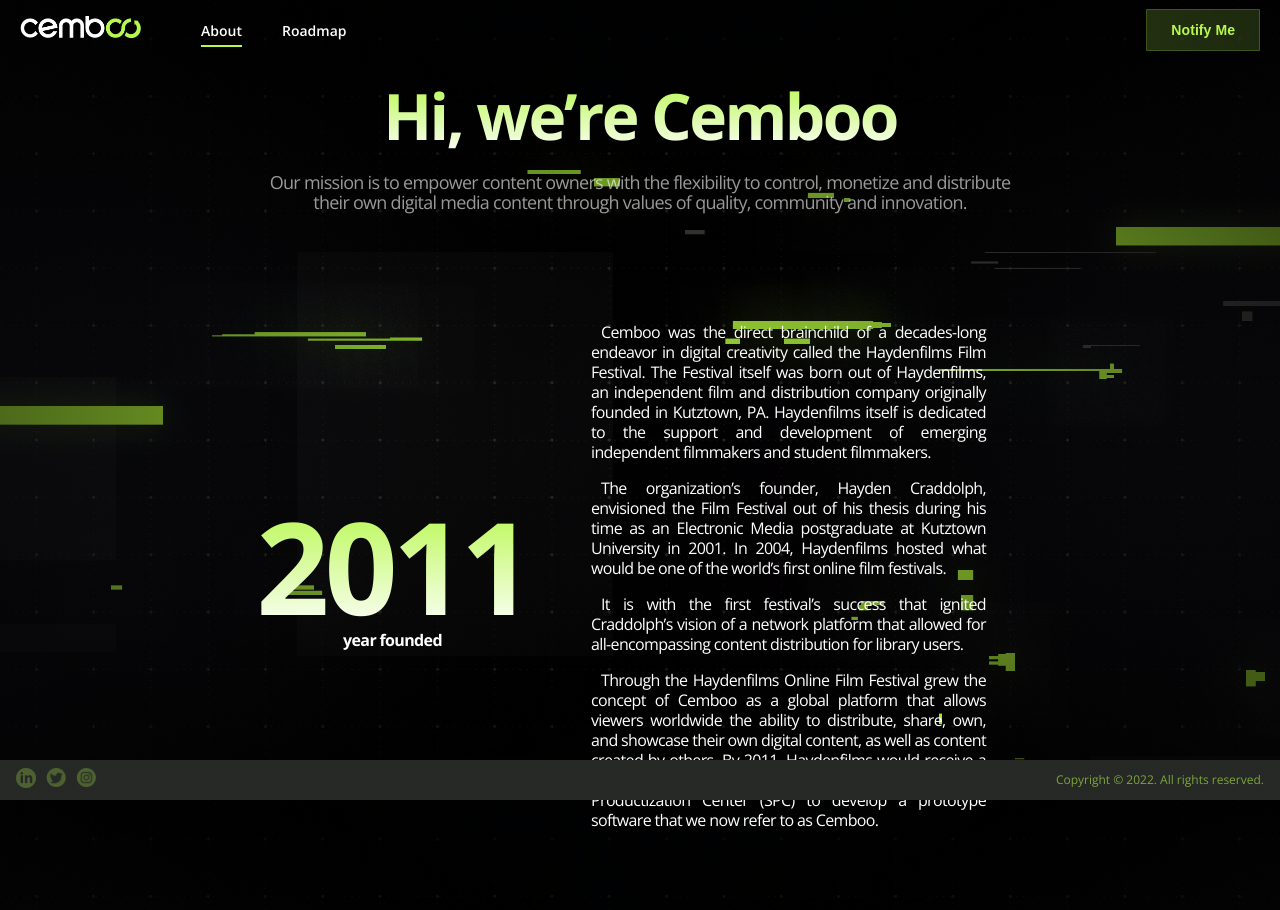
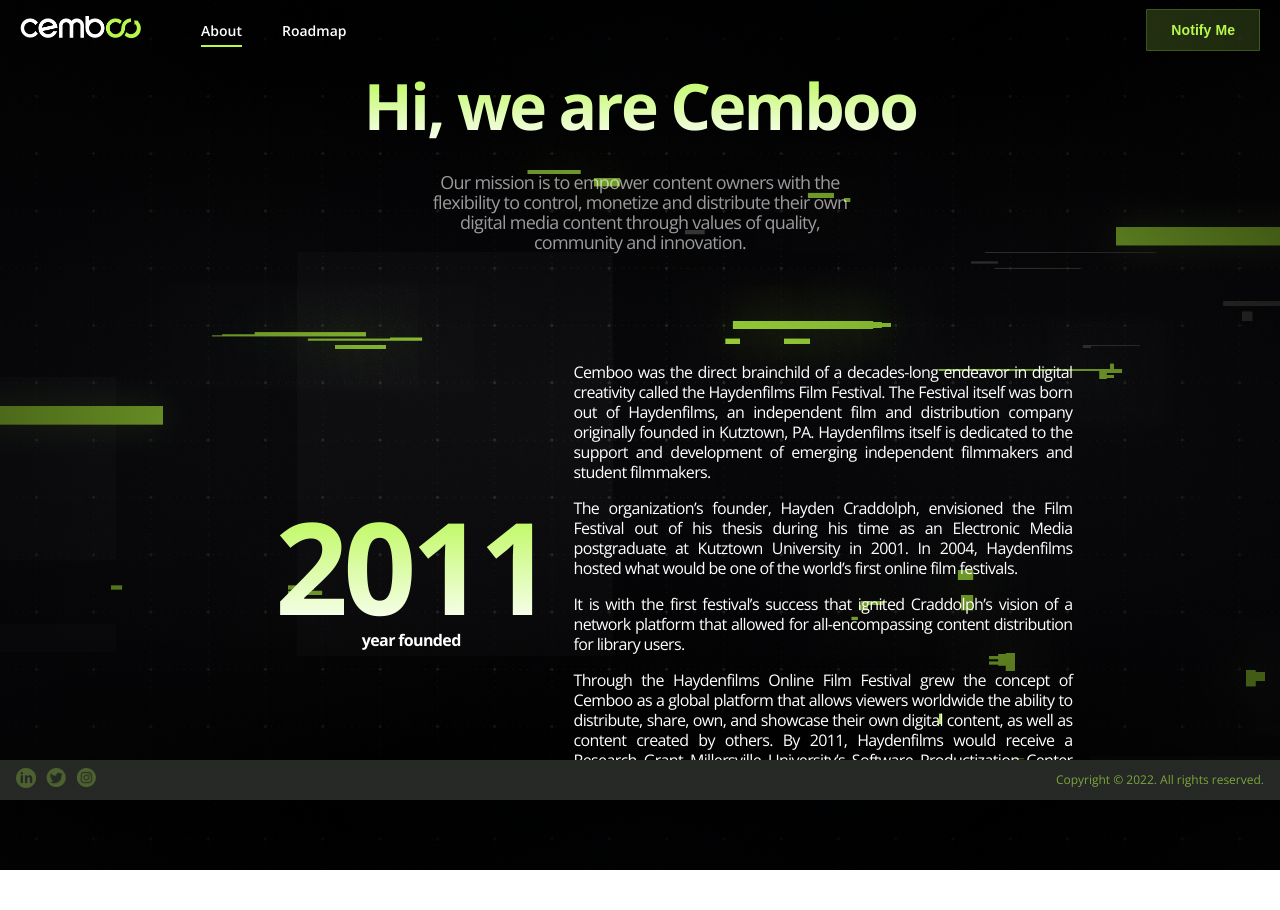
Before and after one commit to chravi14/cemboo-alpha, a React (Create React App) app: page /about in a window 1280 px wide. After the commit the page ends 870 px from the top, so only its background shows below. Built offline with nearby package versions, Linux system fonts and the light colour scheme.

Commit message:
Added final changes

```diff
--- a/src/components/about-components/about.styled.ts
+++ b/src/components/about-components/about.styled.ts
@@ -10,26 +10,53 @@ export const AboutHeroWrapper = styled.div`
   text-align: center;
   width: 100%;
   margin: 0 auto;
-  @media only screen and (min-width: 768px) {
+  @media only screen and (min-width: 768px) and (max-width: 959px) {
     width: 75%;
   }
 
-  @media only screen and (min-width: 960px) {
+  @media only screen and (min-width: 960px) and (max-width: 1023px) {
     padding: 20px;
     width: 65%;
+  }
+
+  @media only screen and (min-width: 1024px) and (max-width: 1199px) {
+    width: 65%;
+    margin: 0 auto;
+  }
+
+  @media only screen and (min-width: 1200px) {
+    width: 50%;
+    margin: 0 auto;
+  }
+`;
+
+export const AboutHeroTextWrapper = styled.div`
+  padding: 20px;
+  @media screen and (min-width: 960px) and (max-width: 1023px) {
+    width: 60%;
+    margin: 0 auto;
+  }
+
+  @media only screen and (min-width: 1200px) {
+    width: 75%;
+    margin: 0 auto;
   }
 `;
 
 export const AboutHeroHeader = styled(CustomHeader)`
-  font-size: 40px;
+  font-size: 32px;
   line-height: 72px;
-  margin-bottom: 10px;
-  width: 75%;
-  margin: 0 auto;
-  @media screen and (min-width: 960px) {
+  margin: 10px 0;
+  width: 100%;
+  @media screen and (min-width: 960px) and (max-width: 1023px) {
     font-size: 64px;
     line-height: 72px;
     margin-bottom: 20px;
+  }
+
+  @media only screen and (min-width: 1200px) {
+    font-size: 64px;
+    line-height: 72px;
   }
 `;
 
@@ -44,8 +71,13 @@ export const AboutStatsWrapper = styled.div`
     grid-template-columns: repeat(4, 1fr);
   }
 
-  @media only screen and (min-width: 960px) {
+  @media only screen and (min-width: 960px) and (max-width: 1023px) {
     row-gap: 45px;
+  }
+
+  @media only screen and (min-width: 1200px) {
+    font-size: 64px;
+    line-height: 72px;
   }
 `;
 
@@ -70,6 +102,7 @@ export const StatsYear = styled(CustomHeader)`
 
 export const StatsYearSubText = styled(CustomBoldText)`
   font-size: 16px;
+  text-align: center;
 `;
 
 export const StoryWrapper = styled.div`
@@ -78,7 +111,7 @@ export const StoryWrapper = styled.div`
   margin: 40px 0;
   padding-bottom: 48px;
 
-  @media only screen and (min-width: 960px) {
+  @media only screen and (min-width: 960px) and (max-width: 1023px) {
     width: 75%;
     margin: 0 auto;
   }
@@ -89,7 +122,7 @@ export const StoryTitle = styled(CustomSubHeader)`
   line-height: 32px;
   margin-bottom: 10px;
 
-  @media only screen and (min-width: 960px) {
+  @media only screen and (min-width: 960px) and (max-width: 1023px) {
     margin-bottom: 26px;
   }
 `;
@@ -106,13 +139,12 @@ export const StoryTextWrapper = styled.div`
     padding: 25px;
   }
 
-  @media only screen and (min-width: 960px) {
+  @media only screen and (min-width: 960px) and (max-width: 1023px) {
     padding: 25px 50px;
   }
 `;
 
 export const StoryText = styled(CustomLightText)`
-  text-indent: 10px;
   text-align: justify;
   font-size: 16px;
   color: rgba(255, 255, 255, 1);
@@ -141,8 +173,16 @@ export const AboutContentWrapper = styled.div`
   grid-template-columns: repeat(12, 1fr);
   margin-top: 35px;
   align-items: center;
-  @media only screen and (min-width: 960px) {
+  @media only screen and (min-width: 960px) and (max-width: 1023px) {
     padding: 30px;
+  }
+
+  @media only screen and (min-width: 1024px) and (max-width: 1199px) {
+    padding: 25px 0px;
+  }
+
+  @media only screen and (min-width: 1200px) {
+    padding: 30px 75px;
   }
 `;
 
@@ -152,25 +192,33 @@ export const AboutContentYearWrapper = styled.div`
     grid-column: 1/13;
   }
 
-  @media only screen and (min-width: 601px) and (max-width: 959px) {
+  @media only screen and (min-width: 601px) and (max-width: 1023px) {
     grid-column: 1/13;
   }
-  @media only screen and (min-width: 960px) {
+  @media only screen and (min-width: 1024px) and (max-width: 1199px) {
+    grid-column: 2/6;
+  }
+
+  @media only screen and (min-width: 1200px) {
     grid-column: 3/6;
   }
 `;
 
 export const AboutContentTextWrapper = styled.div`
-  @media only screen and (min-width: 960px) {
-    grid-column: 6/11;
-  }
-
-  @media only screen and (min-width: 601px) and (max-width: 959px) {
+  @media only screen and (max-width: 600px) {
     grid-column: 1/13;
   }
 
-  @media only screen and (max-width: 600px) {
+  @media only screen and (min-width: 601px) and (max-width: 1023px) {
     grid-column: 1/13;
+  }
+
+  @media only screen and (min-width: 1024px) and (max-width: 1199px) {
+    grid-column: 6/12;
+  }
+
+  @media only screen and (min-width: 1200px) {
+    grid-column: 6/12;
   }
 `;
 
--- a/src/components/about-components/about.tsx
+++ b/src/components/about-components/about.tsx
@@ -6,12 +6,14 @@ export const AboutContainer = () => {
     <>
       <InnerContainer>
         <Styled.AboutHeroWrapper>
-          <Styled.AboutHeroHeader>Hi, we’re Cemboo</Styled.AboutHeroHeader>
-          <CustomLightText size={18}>
-            Our mission is to empower content owners with the flexibility to
-            control, monetize and distribute their own digital media content
-            through values of quality, community and innovation.
-          </CustomLightText>
+          <Styled.AboutHeroHeader>Hi, we are Cemboo</Styled.AboutHeroHeader>
+          <Styled.AboutHeroTextWrapper>
+            <CustomLightText size={18}>
+              Our mission is to empower content owners with the flexibility to
+              control, monetize and distribute their own digital media content
+              through values of quality, community and innovation.
+            </CustomLightText>
+          </Styled.AboutHeroTextWrapper>
         </Styled.AboutHeroWrapper>
       </InnerContainer>
       <InnerContainer>
--- a/src/components/landing-components/judges-list/judges.styled.ts
+++ b/src/components/landing-components/judges-list/judges.styled.ts
@@ -11,7 +11,13 @@ export const JudgesWrapper = styled.div`
 export const JudgesListWrapper = styled.div`
   padding-bottom: 70px;
 
-  @media only screen and (min-width: 700px) and (max-width: 960px) {
+  @media only screen and (min-width: 1024px) and (max-width: 1199px) {
+    display: grid;
+    grid-template-columns: repeat(2, 1fr);
+    column-gap: 20px;
+  }
+
+  @media only screen and (min-width: 700px) and (max-width: 1023px) {
     display: grid;
     grid-template-columns: repeat(2, 1fr);
     column-gap: 20px;
--- a/src/components/landing-components/player/player.tsx
+++ b/src/components/landing-components/player/player.tsx
@@ -41,11 +41,15 @@ export const Player = () => {
 
   const previewImageSection = () => {
     return (
-      <Styled.PreviewWrapper onClick={() => setPlaying(true)}>
+      <Styled.PreviewWrapper
+        onClick={() => (config.IS_PLAYER_ENABLED ? setPlaying(true) : null)}
+      >
         <Styled.PreviewImg src="https://cemboo-thumbnail-images.s3.amazonaws.com/cemboo-alpha/poster.jpg" />
-        <Styled.PlayIconWrapper>
-          <Styled.PlayIcon className="fas fa-play" />
-        </Styled.PlayIconWrapper>
+        {config.IS_PLAYER_ENABLED && (
+          <Styled.PlayIconWrapper>
+            <Styled.PlayIcon className="fas fa-play" />
+          </Styled.PlayIconWrapper>
+        )}
       </Styled.PreviewWrapper>
     );
   };
--- a/src/components/roadmap-components/roadmap.styled.ts
+++ b/src/components/roadmap-components/roadmap.styled.ts
@@ -148,7 +148,6 @@ export const RoadmapContentContainer = styled.div`
 `;
 
 export const RoadmapContentMainWrapper = styled.div`
-  background: rgba(0, 0, 0, 0.5);
   padding: 2.5rem;
   border-radius: 15px;
 `;
--- a/src/components/roadmap-components/roadmap.tsx
+++ b/src/components/roadmap-components/roadmap.tsx
@@ -39,7 +39,7 @@ export const RoadmapContainer = () => {
       <Styled.RoadmapContentContainer>
         <Styled.RoadmapContentMainWrapper>
           <Styled.RoadmapTextTitle>
-            A insight into our roadmap
+            An insight into our roadmap
           </Styled.RoadmapTextTitle>
           <Styled.RoadmapContentList>
             <Styled.RoadmapContentListItem>
--- a/src/config/config.ts
+++ b/src/config/config.ts
@@ -6,4 +6,5 @@ export const config = {
   S3_VIDEO_URL:
     "https://cemboo-thumbnail-images.s3.amazonaws.com/cemboo-alpha/video.mp4",
   IS_AWS_IVS: true,
+  IS_PLAYER_ENABLED: false,
 };
--- a/src/index.css
+++ b/src/index.css
@@ -27,8 +27,14 @@ body {
       rgba(17, 18, 21, 0.6) 0%,
       rgba(17, 18, 21, 1) 100%
     ); */
-  background: url("./assets//images/background/background.jpg");
-  /* background-blend-mode: difference; */
+  background: url("./assets//images/background/background.jpg"),
+    radial-gradient(
+      50% 50% at 50% 50%,
+      rgba(17, 18, 21, 0.6) 0%,
+      rgba(17, 18, 21, 1) 100%
+    );
+
+  background-blend-mode: darken;
   background-size: cover;
   background-position: center;
   /* background: url("./assets/images/background/landing_bg2.png"),
@@ -52,7 +58,7 @@ code {
     monospace;
 }
 
-@media only screen and (min-width: 700px) {
+@media only screen and (min-width: 700px) and (max-width: 1023px) {
   body {
     /* background: url("./assets/images/background/landing_bg2.png"),
       url("./assets/images/background/landing_bg.png"),
@@ -61,19 +67,39 @@ code {
         rgba(17, 18, 21, 1) 0%,
         rgba(17, 18, 21, 1) 100%
       ); */
-    background: url("./assets//images/background/background.jpg");
-    /* background-blend-mode: difference; */
+    background: url("./assets//images/background/background.jpg"),
+      radial-gradient(
+        50% 50% at 50% 50%,
+        rgba(17, 18, 21, 0.6) 0%,
+        rgba(17, 18, 21, 1) 100%
+      );
+
+    background-blend-mode: darken;
     background-size: cover;
     background-position: center;
   }
 }
 
-@media only screen and (min-width: 960px) {
+@media only screen and (min-width: 1024px) and (max-width: 1199px) {
   body {
     background: url("./assets//images/background/background.jpg"),
       radial-gradient(
         50% 50% at 50% 50%,
-        rgba(17, 18, 21, 1) 0%,
+        rgba(17, 18, 21, 0.6) 0%,
+        rgba(17, 18, 21, 1) 100%
+      );
+    background-blend-mode: difference;
+    background-size: cover;
+    background-position: center;
+  }
+}
+
+@media only screen and (min-width: 1200px) {
+  body {
+    background: url("./assets//images/background/background.jpg"),
+      radial-gradient(
+        50% 50% at 50% 50%,
+        rgba(17, 18, 21, 0.6) 0%,
         rgba(17, 18, 21, 1) 100%
       );
     background-blend-mode: difference;
```
Also changed, not shown: src/pages/route-landing/landing-page.styled.ts (+30 -6 lines).
